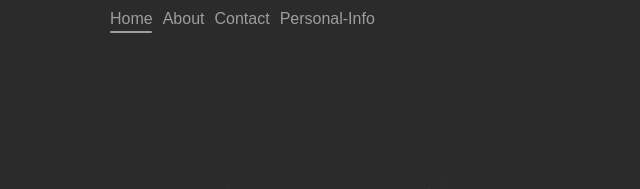
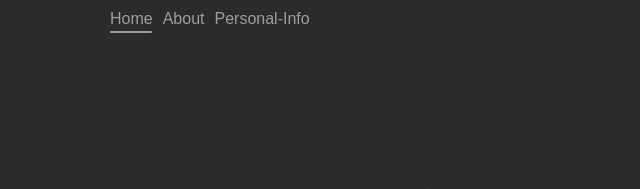
Before and after one commit to 257lad/2nd-Portfolio, a plain HTML site: page index.html in a window 1280 px wide. Shown: the top 189 px of the page, 0-640 px from the left. Drawn offline with Linux system fonts and the light colour scheme.

Commit message:
Update index.html

```diff
--- a/index.html
+++ b/index.html
@@ -18,7 +18,7 @@
             <div class="options">
                 <label for="page1">Home</label>
                 <label for="page2">About</label>
-                <label for="page3">Contact</label>
+<!--                 <label for="page3">Contact</label> -->
                 <label for="page4">Personal-Info</label>
             </div>
             <div class="slogan"></div>
```
